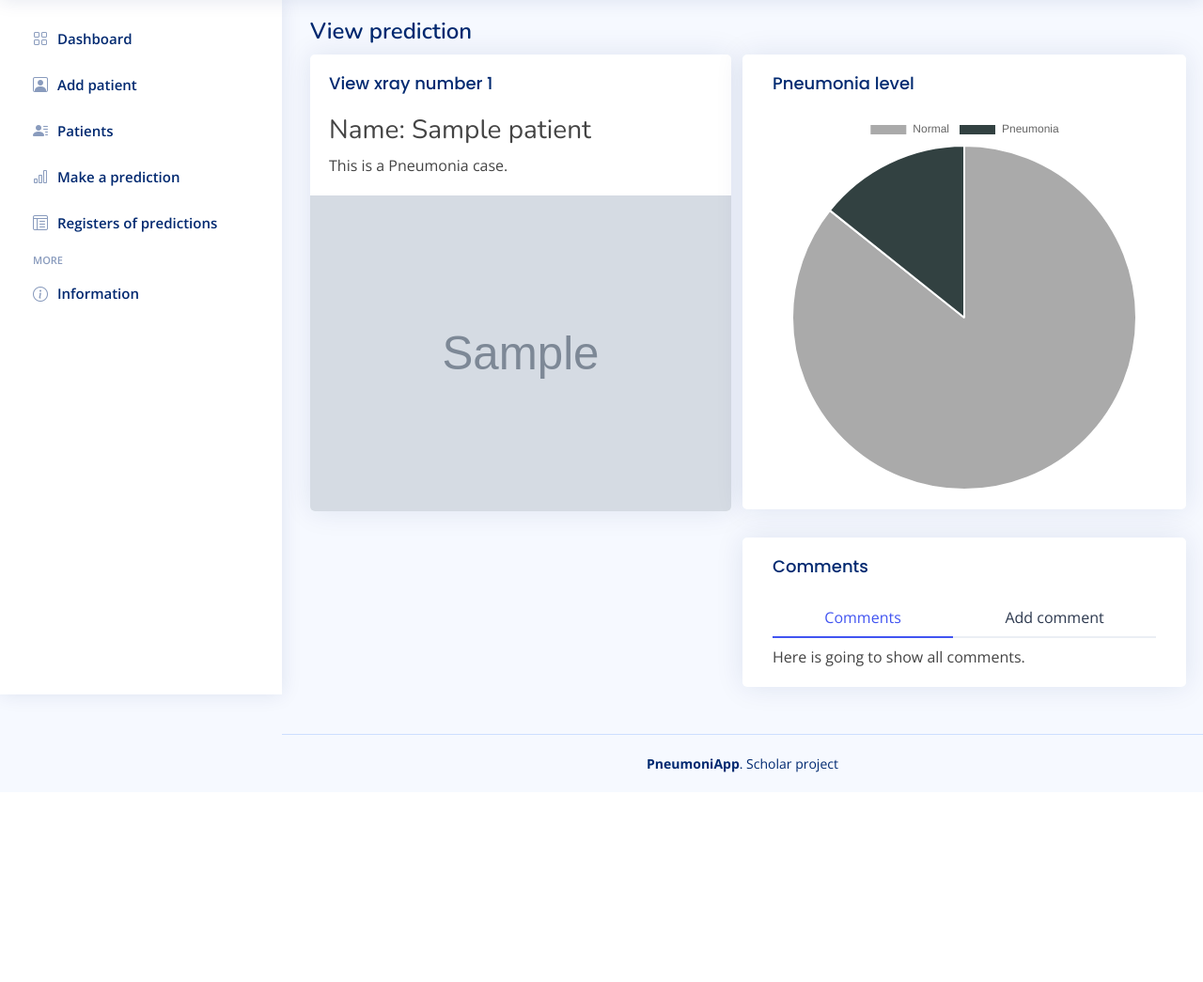
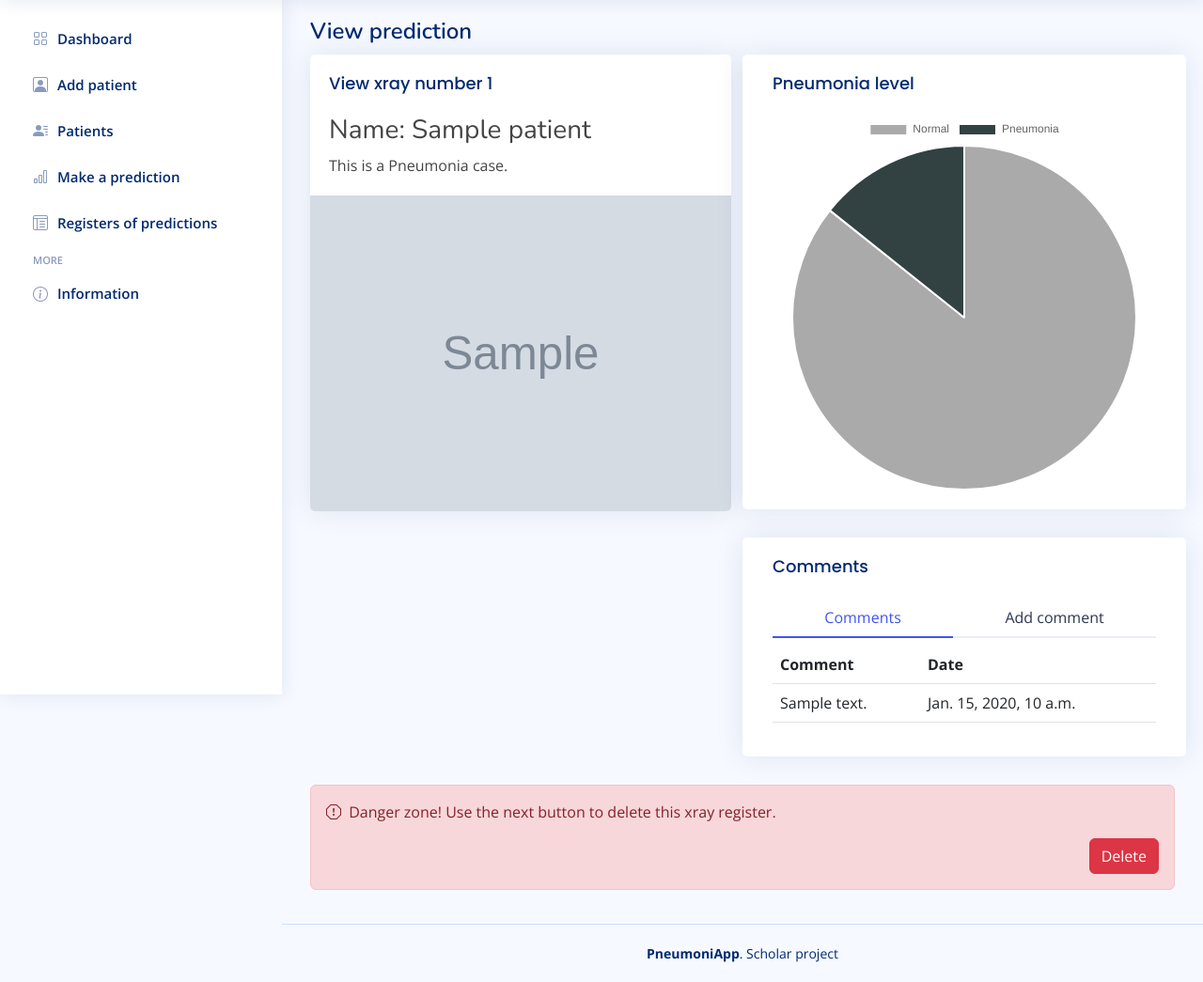
Before and after one commit to PneumoniApp/web-server, a Django app: page /viewPrediction/1 in a window 1280 px wide. Shown: the part 61-1106 px from the top of the page at 94% size. Before the commit the page ends 883 px from the top, so only its background shows below. Run offline with Django 4.2, Linux system fonts and the light colour scheme; tables that the repository leaves empty hold one stand-in row (values such as "Sample post"); grey boxes marked "Sample" are stand-in pictures; some libraries are stand-ins or nearby versions.

Commit message:
delete patient and prediction feature added, can delete the files on storage

```diff
--- a/patient/forms.py
+++ b/patient/forms.py
@@ -7,4 +7,4 @@ class CreateNewPatient(forms.Form):
     age= forms.IntegerField(widget=forms.NumberInput(attrs={'class': 'form-control',"type":"number","min":0,"max":110}), label="Age")
     weight= forms.FloatField(label="Weight on kg", validators=[MaxValueValidator(limit_value=635,message="max value = 635"),MinValueValidator(limit_value=0,message="min value = 0")] ,widget=forms.NumberInput(attrs={'class': 'form-control',"type":"number","min":0,"max":635}))
     height= forms.FloatField(label="Height on cm", validators=[MaxValueValidator(limit_value=251,message="max value = 251"),MinValueValidator(limit_value=0,message="min value = 0")],widget=forms.NumberInput(attrs={'class': 'form-control',"type":"number","min":0,"max":251}))
-    nss = forms.CharField(widget=forms.TextInput(attrs={'placeholder': 'Patient internal id',"class":"form-control mb-3"}), label="NSS",max_length=200,required=False)
+    nss = forms.CharField(widget=forms.TextInput(attrs={'placeholder': 'Patient internal id',"class":"form-control mb-3"}), label="NSS",max_length=200)
--- a/patient/models.py
+++ b/patient/models.py
@@ -1,6 +1,5 @@
 from django.db import models
 from django.contrib.auth.models import User
-
 class Patient(models.Model):
     user=models.ForeignKey(User,on_delete=models.CASCADE,related_name="patient",null=True)
     name= models.CharField(max_length=200)
--- a/patient/urls.py
+++ b/patient/urls.py
@@ -5,4 +5,5 @@ urlpatterns= [
 path("createPatient/",views.createPatient,name="createPatient"),
 path("indexPatient/",views.indexPatient,name="indexPatient"),
 path("viewPatient/<int:id>",views.viewPatient,name="viewPatient"),
+path("deletePatient/<int:id>",views.deletePatient,name="deletePatient"),
 ]
--- a/patient/views.py
+++ b/patient/views.py
@@ -33,3 +33,8 @@ def viewPatient(response,id):
 def indexPatient(response):
     ls=Patient.objects.filter(user_id=response.user.id)
     return render(response,"patient/indexPatient.html",{"ls":ls})
+
+def deletePatient(response,id):
+    x=Patient.objects.get(id=id)
+    x.delete()
+    return redirect("/home/")
--- a/prediction/forms.py
+++ b/prediction/forms.py
@@ -1,12 +1,13 @@
 from django import forms
 from patient.models import Patient
 from django.contrib.auth.models import User
+from .models import Comment
 class CreateNewXRay(forms.Form):
-    #choice=[]
-    #patient= None
-    #img= forms.ImageField(widget=forms.FileInput(attrs={"class":"form-control mb-3"}), label="Xray image")
     def __init__(self, *args, **kwargs):
         ch=kwargs.pop('choice',[])
         super(CreateNewXRay, self).__init__(*args, **kwargs)
         self.fields['patient']=forms.ChoiceField(widget=forms.Select(attrs={"class":"form-control mb-3"}) ,choices=ch, label="Patient")
         self.fields['img']= forms.ImageField(widget=forms.FileInput(attrs={"class":"form-control mb-3 "}), label="Xray image")
+
+class CreateNewComment(forms.Form):
+    text= forms.CharField(widget=forms.Textarea(attrs={"class":"form-control mt-3"}),label="Leave a comment",max_length=600)
--- a/prediction/models.py
+++ b/prediction/models.py
@@ -1,5 +1,7 @@
 from django.db import models
 from django.contrib.auth.models import User
+from  django.db.models.signals import post_delete
+from django.dispatch import receiver
 import os
 from uuid import uuid4
 from patient.models import Patient
@@ -27,9 +29,16 @@ class XRay(models.Model):
     def __str__(self):
         return self.name
 
+@receiver(post_delete, sender=XRay)
+def post_delete_image(sender, instance, *args, **kwargs):
+    try:
+        instance.img.delete(save=False)
+    except:
+        pass
+
 class Comment(models.Model):
     xray=models.ForeignKey(XRay,on_delete=models.CASCADE)
-    text = models.CharField(max_length=300)
+    text = models.CharField(max_length=600)
     date= models.DateTimeField(auto_now_add=True, blank=True)
 
     def __str__(self):
--- a/prediction/templates/prediction/viewPrediction.html
+++ b/prediction/templates/prediction/viewPrediction.html
@@ -76,11 +76,43 @@
                         <div class="tab-content pt-2" id="borderedTabJustifiedContent">
                             <div class="tab-pane fade show active" id="bordered-justified-home" role="tabpanel"
                                 aria-labelledby="home-tab">
-                                Here is going to show all comments.
+                                <table class="table">
+                                    <thead>
+                                        <tr>
+                                            <th scope="col">Comment</th>
+                                            <th scope="col">Date</th>
+                                        </tr>
+                                    </thead>
+                                    <tbody>
+                                        {% for c in comments%}
+                                        <tr>
+
+                                            <td>{{c.text}} </td>
+                                            <td>{{c.date}}</td>
+
+
+                                        </tr>
+                                        {% endfor%}
+                                    </tbody>
+                                </table>
+
                             </div>
                             <div class="tab-pane fade" id="bordered-justified-profile" role="tabpanel"
                                 aria-labelledby="profile-tab">
-                                Here the form of add comment.
+
+                                <form method="post" class=" row g-3">
+                                    {% csrf_token %}
+                                    <div class="col-12">
+
+                                        {{form }}
+                                        <div class="text-center mt-3">
+                                            <button type="submit" , name="save" class="btn btn-primary">Create
+                                                new</button>
+                                            <button type="reset" class="btn btn-secondary">Reset</button>
+                                        </div>
+
+                                    </div>
+                                </form>
                             </div>
                         </div><!-- End Bordered Tabs Justified -->
 
@@ -89,6 +121,39 @@
             </div>
 
         </div>
+        <div class="col-lg-12">
+            <div class="alert alert-danger ">
+                <i class=" bi bi-exclamation-octagon me-1"></i>
+                Danger zone! Use the next button to delete this xray register.
+                <p></p>
+                <div class="col-12" style="text-align: right;">
+                    <button type="button" class="btn btn-danger" data-bs-toggle="modal" data-bs-target="#basicModal">
+                        Delete
+                    </button>
+                    <div class="modal fade" id="basicModal" tabindex="-1">
+                        <div class="modal-dialog">
+                            <div class="modal-content">
+                                <div class="modal-header">
+                                    <h5 class="modal-title">Delete xray</h5>
+                                    <button type="button" class="btn-close" data-bs-dismiss="modal"
+                                        aria-label="Close"></button>
+                                </div>
+                                <div class="modal-body" style="text-align: left;">
+                                    The Xray register is going to be deleted permanently.
+                                </div>
+                                <div class="modal-footer">
+                                    <button type="button" class="btn btn-secondary"
+                                        data-bs-dismiss="modal">Cancel</button>
+                                    <a href="/deleteXray/{{xray.id}}"><button type="button"
+                                            class="btn btn-danger">Delete</button></a>
+                                </div>
+                            </div>
+                        </div>
+                    </div><!-- End Basic Modal-->
+
+                </div>
+            </div>
+        </div>
     </div>
 
 </section>
--- a/prediction/urls.py
+++ b/prediction/urls.py
@@ -5,7 +5,7 @@ urlpatterns= [
 path("createPrediction/",views.createPrediction,name="createPrediction"),
 path("indexPrediction/",views.indexPrediction,name="indexPrediction"),
 path("viewPrediction/<int:id>",views.viewPrediction,name="viewPrediction"),
-
+path("deleteXray/<int:id>",views.deleteXray,name="deleteXray"),
 
 
 ]
--- a/prediction/views.py
+++ b/prediction/views.py
@@ -2,14 +2,14 @@ import enum
 from secrets import choice
 from django.shortcuts import render, redirect
 from django.http import HttpResponse, HttpResponseRedirect
-from .models import XRay
-from .forms import CreateNewXRay
+from .models import XRay, Comment
+from .forms import CreateNewXRay , CreateNewComment
 from patient.models import Patient
 # Create your views here.
 
 def createPrediction(response):
     patient=Patient.objects.filter(user_id=response.user.id)
-    ch= [(p.id,p.name) for p in patient]
+    ch= [(p.id,str(p.nss)+" ("+str(p.name)+ ")") for p in patient]
     if response.method == "POST":
         form = CreateNewXRay(response.POST,response.FILES,choice=ch)
 
@@ -26,10 +26,21 @@ def createPrediction(response):
     return render(response,"prediction/create.html",{"form":form})
 
 def viewPrediction(response,id):
+    if response.method == "POST":
+        form = CreateNewComment(response.POST)
+
+        if form.is_valid():
+            t= form.cleaned_data["text"]
+            c = Comment(text=t, xray_id=id)
+            c.save()
+        return HttpResponseRedirect("/viewPrediction/%i" %id)
+    else:
+        form = CreateNewComment()
     x=XRay.objects.get(id=id)
     patient=Patient.objects.get(id=x.patient_id)
     result=["Normal", "Pneumonia"]
-    return render(response, "prediction/viewPrediction.html",{"xray":x,"result":result[x.result],"patient":patient})
+    com=Comment.objects.filter(xray_id=x.id)
+    return render(response, "prediction/viewPrediction.html",{"xray":x,"result":result[x.result],"patient":patient,"form":form,"comments":com})
 
 def indexPrediction(response):
     xray=XRay.objects.filter(user_id=response.user.id)
@@ -38,3 +49,9 @@ def indexPrediction(response):
         names.append(Patient.objects.get(id=i.patient_id).name)
     ls=zip(xray,names)
     return render(response,"prediction/indexPrediction.html",{"ls":ls})
+
+
+def deleteXray(response,id):
+    x=XRay.objects.get(id=id)
+    x.delete()
+    return redirect("/home/")
```
Also changed, not shown: main/templates/main/home.html (+7 -14 lines), patient/templates/patient/viewPatient.html (+33 -0 lines), prediction/migrations/0005_alter_comment_text.py (added).
